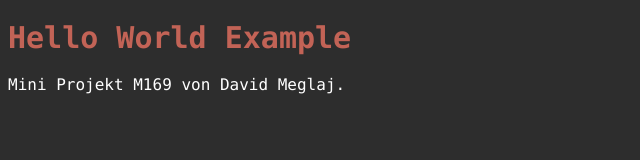
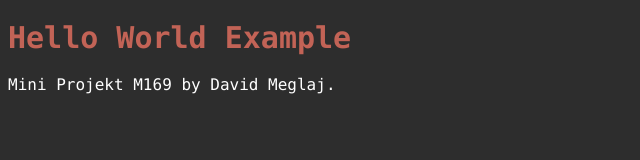
Before and after one commit to davemeg/m169_2.3_Mini-Projekt, a plain HTML site: page Container/index/index.html in a window 1280 px wide. Shown: the full height of the page, 0-640 px from the left. Drawn offline with Linux system fonts and the light colour scheme.

Commit message:
Update index.html

```diff
--- a/Container/index/index.html
+++ b/Container/index/index.html
@@ -20,6 +20,6 @@
 </head>
 <body>
 	<h1>Hello World Example</h1>
-	<p>Mini Projekt M169 von David Meglaj.</p>
+	<p>Mini Projekt M169 by David Meglaj.</p>
 </body>
 </html>
```
